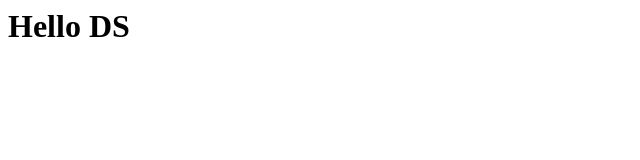
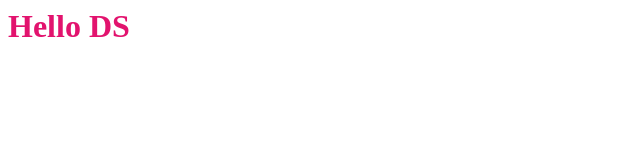
Before and after one commit to lumerateUX/ds_test_3, a plain HTML site: page index.html in a window 1280 px wide. Shown: the whole page, without its empty margins (0-640 px from the left). Drawn offline with Linux system fonts and the light colour scheme.

Commit message:
Update index.html

```diff
--- a/index.html
+++ b/index.html
@@ -1 +1,6 @@
+<head>
+  <link rel="stylesheet" type="text/css" href="test.css">
+</head>
+<body>
 <h1>Hello DS</h1>
+</body>
```
